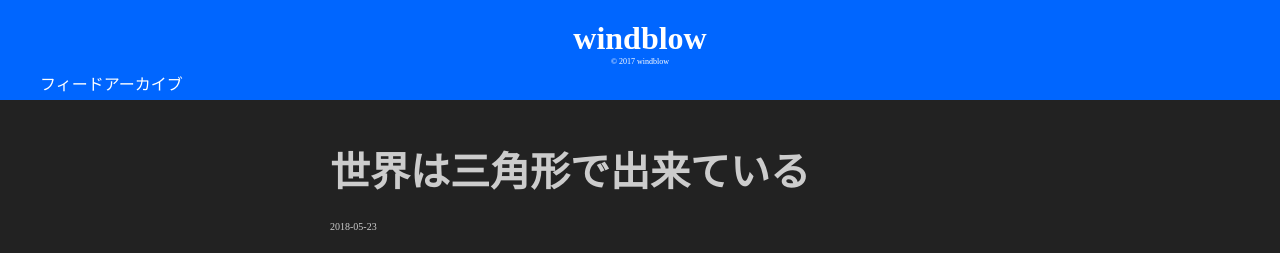
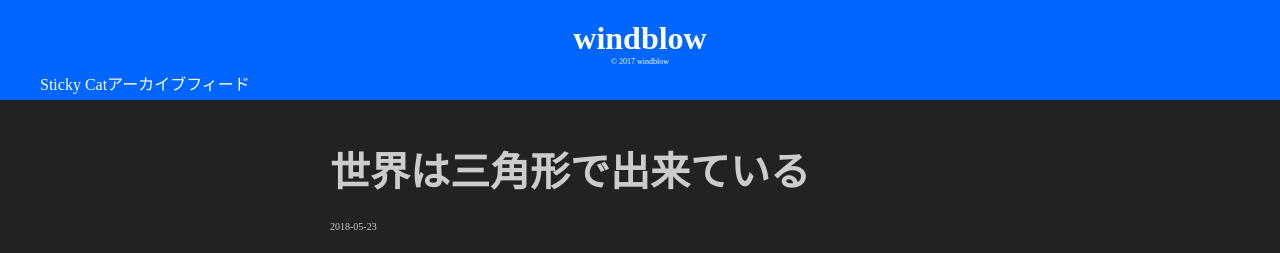
Before and after one commit to itukikikuti/windblow.net, a Jekyll site: the page built from index.html, in a window 1280 px wide. Shown: the top 253 px of the page. Built offline with Jekyll 4.4.1, drawn with Linux system fonts in a browser that asks for light colours; the list of posts is cut into pages by our own code.

Commit message:
Update default.html

```diff
--- a/_layouts/default.html
+++ b/_layouts/default.html
@@ -29,8 +29,9 @@
             <small>© 2017 windblow</small>
             <nav>
                 <ul>
+                    <li><a href="/StickyCat.html">Sticky Cat</a></li>
+                    <li><a href="/archive.html">アーカイブ</a></li>
                     <li><a href="/feed.xml">フィード</a></li>
-                    <li><a href="/archive.html">アーカイブ</a></li>
                 </ul>
             </nav>
         </header>
```
